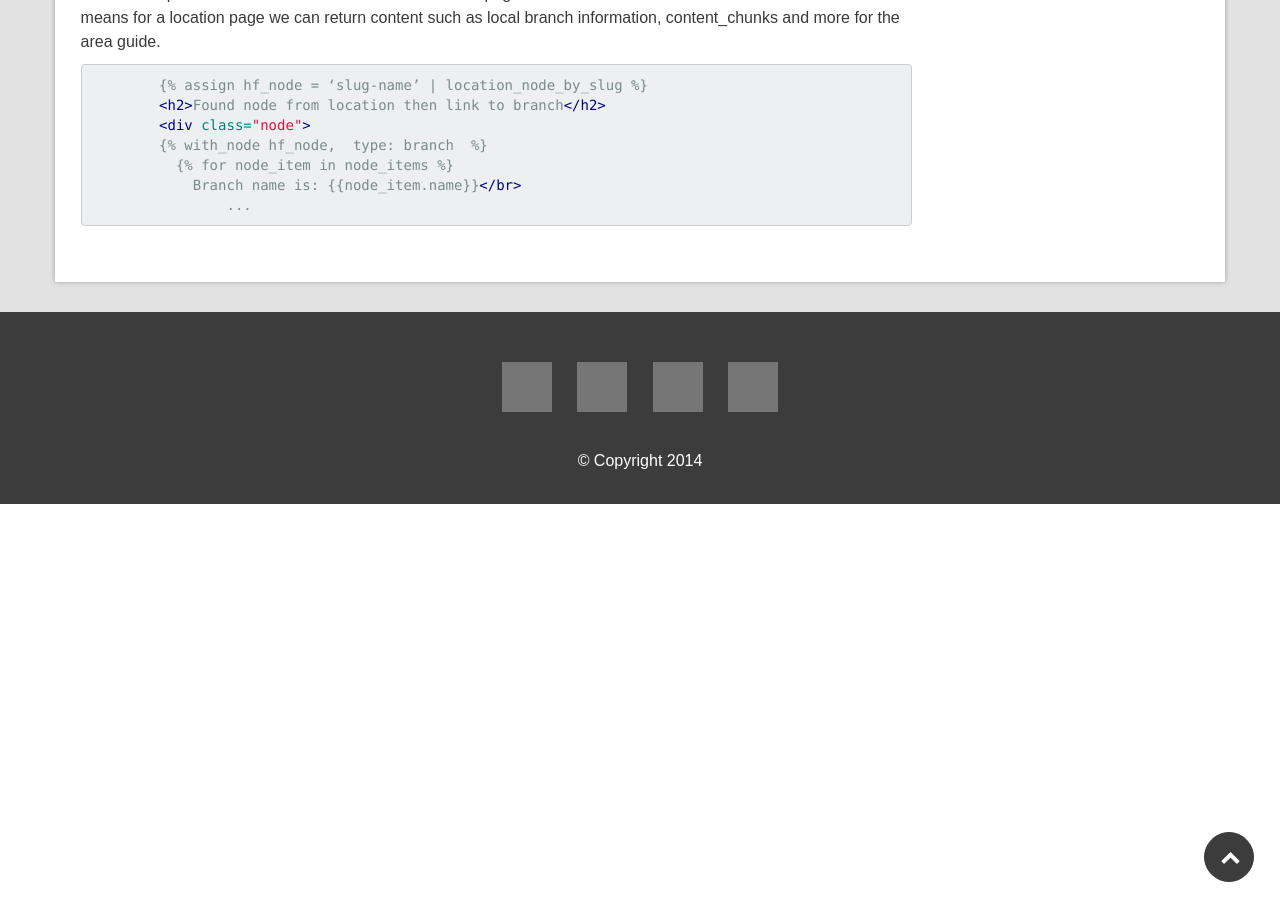
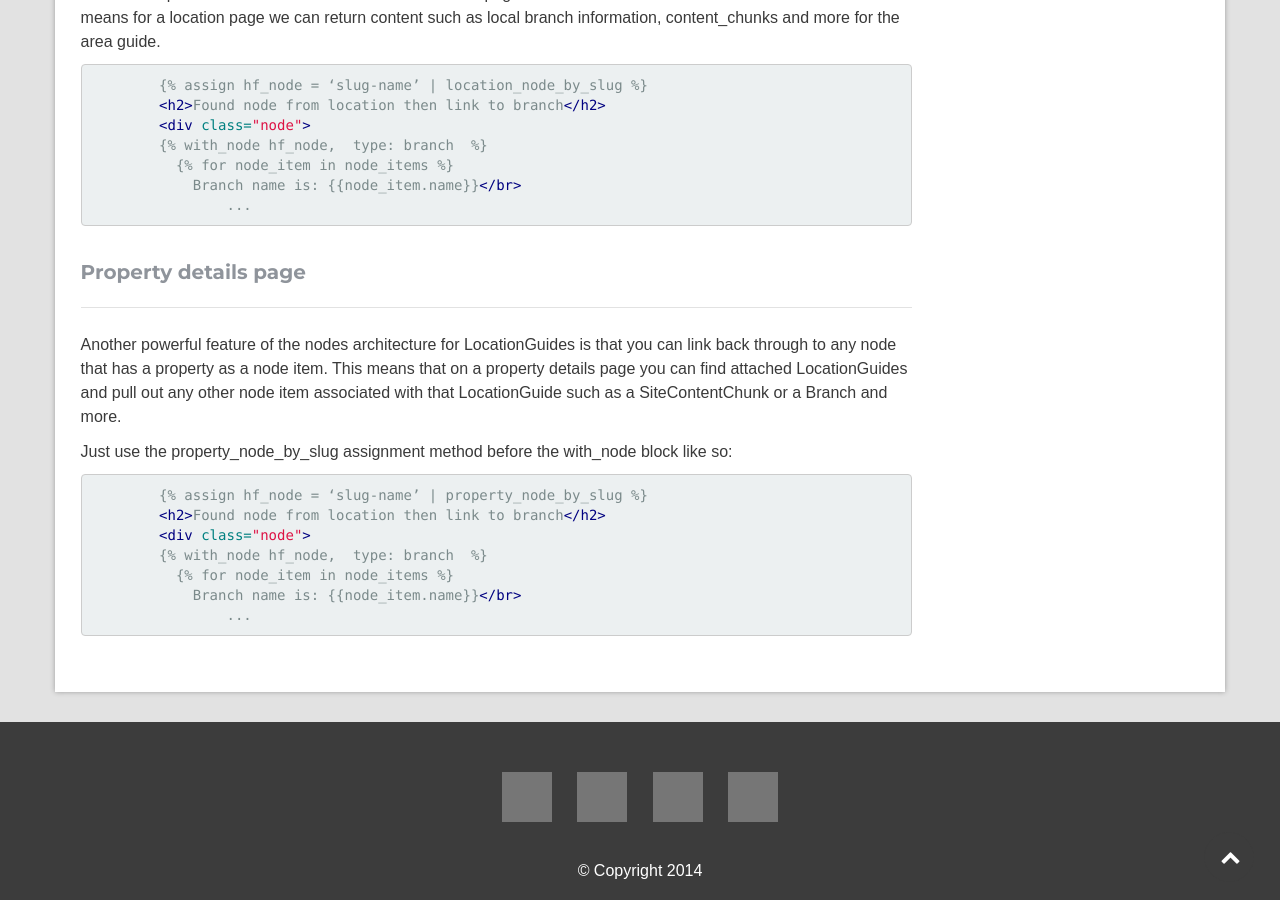
Before and after one commit to homeflow/homeflow.github.io, a Jekyll site: the page built from _posts/location-guides/2015-04-01-intro.md, in a window 1280 px wide and 900 px high, scrolled down 2559 px, cut to the strip 0-900 px from the top of the window. Built offline with Jekyll 4.4.1, drawn with Linux system fonts in a browser that asks for light colours; grey boxes are pictures that could not be loaded.

Commit message:
Property details page node

```diff
--- a/_posts/location-guides/2015-04-01-intro.md
+++ b/_posts/location-guides/2015-04-01-intro.md
@@ -117,3 +117,22 @@ In this example we can search the nodes for the location page and return all the
 		...
 {% endraw %}
 {% endhighlight %}
+
+
+###Property details page
+
+Another powerful feature of the nodes architecture for LocationGuides is that you can link back through to any node that has a property as a node item. This means that on a property details page you can find attached LocationGuides and pull out any other node item associated with that LocationGuide such as a SiteContentChunk or a Branch and more.
+
+Just use the property_node_by_slug assignment method before the with_node block like so:
+
+{% highlight html %}
+{% raw %}
+	{% assign hf_node = ‘slug-name’ | property_node_by_slug %}
+	<h2>Found node from location then link to branch</h2>
+	<div class="node">
+	{% with_node hf_node,  type: branch  %}
+	  {% for node_item in node_items %}
+	    Branch name is: {{node_item.name}}</br>
+		...
+{% endraw %}
+{% endhighlight %}
```
